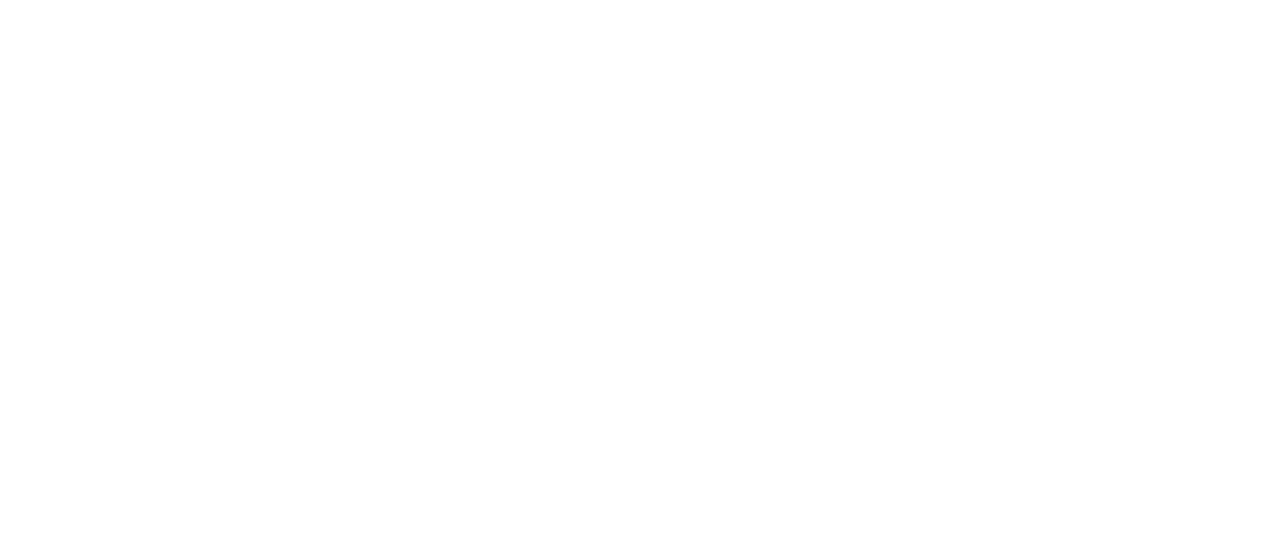
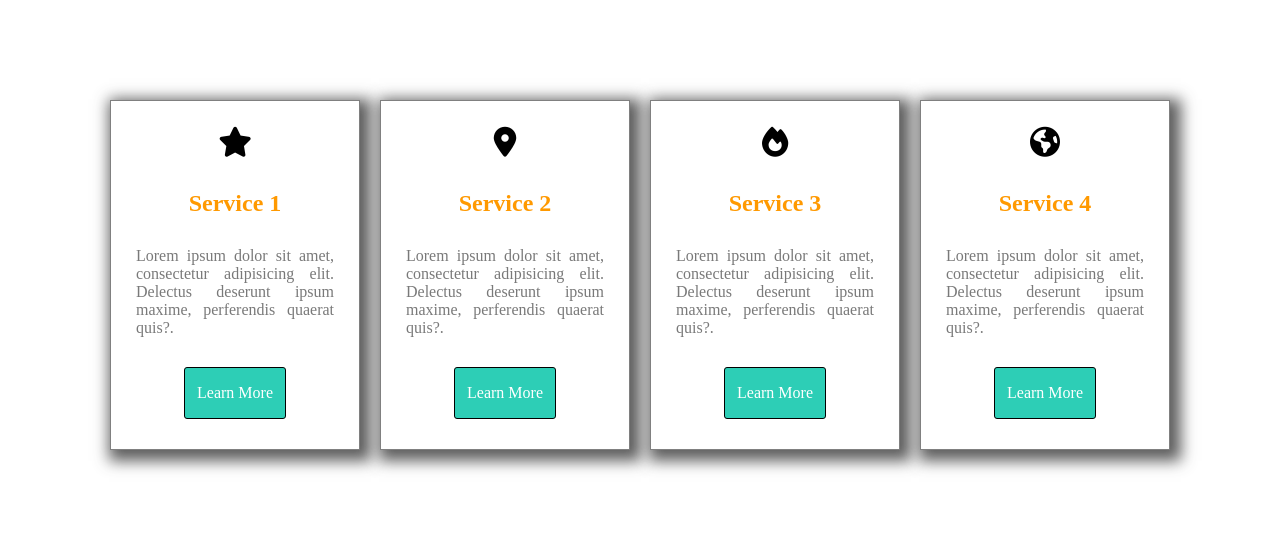
Before and after one commit to ViktorOstafiichuk/HW, a plain HTML site: page leson 2/demo 3/index.html in a window 1280 px wide. Drawn offline with Linux system fonts and the light colour scheme.

Commit message:
add projects

```diff
--- a/leson 2/demo 3/index.html
+++ b/leson 2/demo 3/index.html
@@ -3,8 +3,71 @@
 <head>
     <meta charset="UTF-8">
     <title>Title</title>
+    <link rel="stylesheet" href="main.css">
+    <script src="https://kit.fontawesome.com/9322d443b8.js" crossorigin="anonymous"></script>
 </head>
     <body>
+        <div class="wrap">
+            <div class="block">
+                <div class="icon">
+                    <i class="fa-solid fa-star"></i>
+                </div>
+                <h2>Service 1</h2>
+                <p>
+                    Lorem ipsum dolor sit amet, consectetur adipisicing elit. Delectus deserunt ipsum maxime, perferendis
+                    quaerat quis?.
+                </p>
+
+                <div class="button-box">
+                    <a href="#">Learn More</a>
+                </div>
+            </div>
+
+            <div class="block">
+                <div class="icon">
+                    <i class="fa-solid fa-location-dot"></i>
+                </div>
+                <h2>Service 2</h2>
+                <p>
+                    Lorem ipsum dolor sit amet, consectetur adipisicing elit. Delectus deserunt ipsum maxime, perferendis
+                    quaerat quis?.
+                </p>
+
+                <div class="button-box">
+                    <a href="#">Learn More</a>
+                </div>
+            </div>
+
+            <div class="block">
+                <div class="icon">
+                    <i class="fa-solid fa-fire"></i>
+                </div>
+                <h2>Service 3</h2>
+                <p>
+                    Lorem ipsum dolor sit amet, consectetur adipisicing elit. Delectus deserunt ipsum maxime, perferendis
+                    quaerat quis?.
+                </p>
+
+                <div class="button-box">
+                    <a href="#">Learn More</a>
+                </div>
+            </div>
+
+            <div class="block">
+                <div class="icon">
+                    <i class="fa-solid fa-earth-americas"></i>
+                </div>
+                <h2>Service 4</h2>
+                <p>
+                    Lorem ipsum dolor sit amet, consectetur adipisicing elit. Delectus deserunt ipsum maxime, perferendis
+                    quaerat quis?.
+                </p>
+
+                <div class="button-box">
+                    <a href="#">Learn More</a>
+                </div>
+            </div>
+        </div>
 
     </body>
 </html>
--- a/leson 2/demo 3/main.css
+++ b/leson 2/demo 3/main.css
@@ -1,3 +1,56 @@
 body {
     margin: 0;
 }
+
+.wrap {
+    display: flex;
+    flex-direction: row;
+    padding: 100px;
+}
+.block {
+    display: flex;
+    flex-direction: column;
+    align-items: center;
+    width: 250px;
+    min-height: 350px;
+    background-color: #fff;
+    box-sizing: border-box;
+    border: 1px solid grey;
+    box-shadow: 5px 5px 14px 6px rgba(54,54,54,0.8);
+
+    padding: 25px;
+    margin: 0 auto;
+}
+
+.icon {
+    font-size: 30px;
+    margin-bottom: 30px;
+}
+
+h2,p {
+    margin: 0 0 30px;
+}
+
+p {
+    text-align: justify;
+    color: #797979;
+}
+
+h2 {
+    color: #ff9900;
+}
+.button-box {
+    background-color: #2dceb6;
+    width: 100px;
+    height: 50px;
+    border-radius: 3px;
+    border: 1px solid black;
+}
+
+.button-box>a {
+    display: block;
+    text-decoration: none;
+    color: white;
+    text-align: center;
+    line-height: 50px;
+}
```
